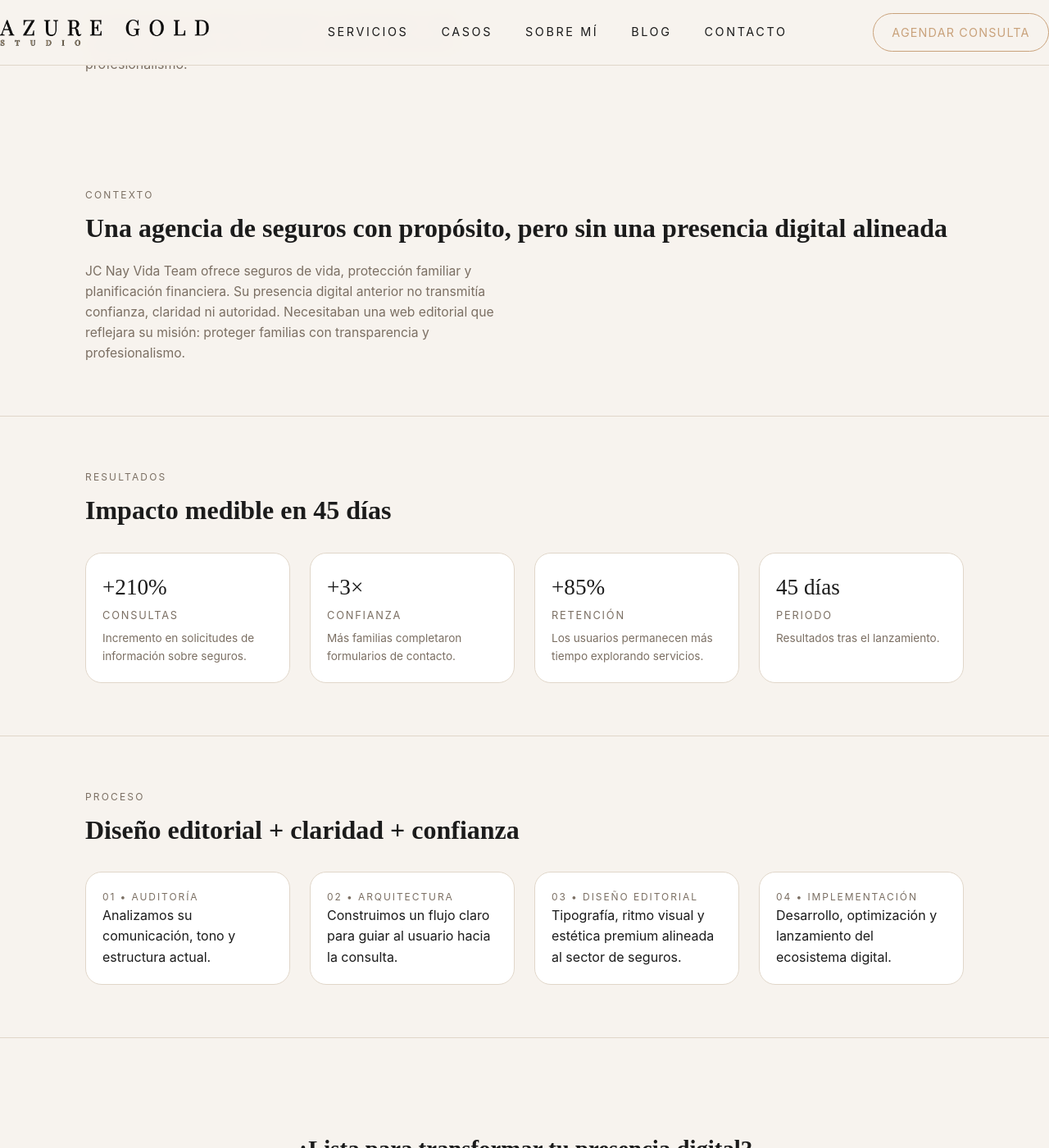
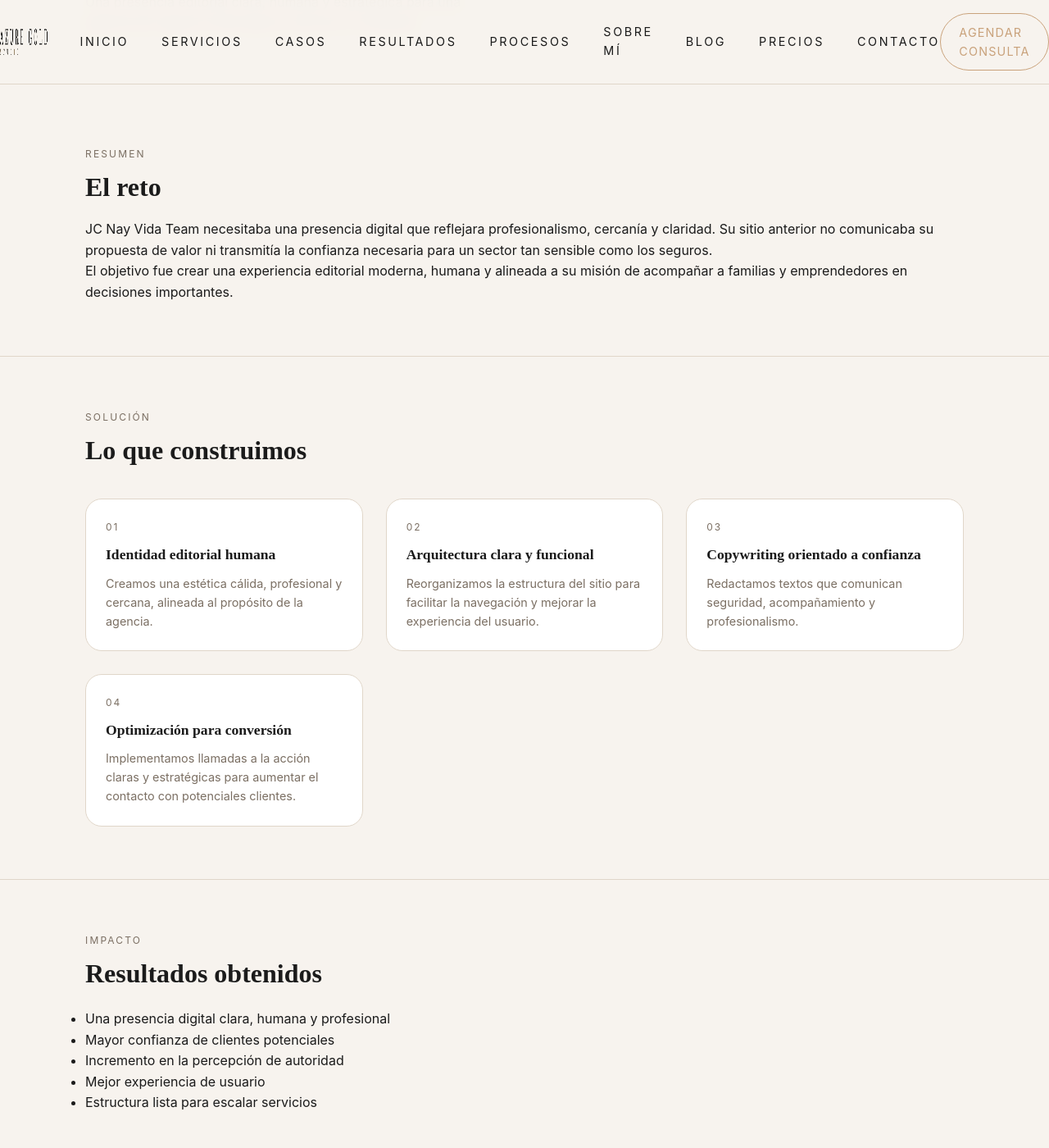
Before and after one commit to jcynay0206/mi_portfolio, a Jekyll site: the page casos/jcnay-vida-team/index.html, which Jekyll copies as it is, in a window 1280 px wide and 1400 px high, scrolled down 272 px. Shown: the whole window at 82% size. Built offline with Jekyll 4.4.1, drawn with Linux system fonts in a browser that asks for light colours; some of the changed text lies outside the part shown.

Commit message:
Update index.html

```diff
--- a/casos/jcnay-vida-team/index.html
+++ b/casos/jcnay-vida-team/index.html
@@ -2,7 +2,7 @@
 <html lang="es">
 <head>
   <meta charset="UTF-8">
-  <title>JC Nay Vida Team — Caso de Estudio</title>
+  <title>JC Nay Vida Team — Caso de estudio</title>
   <meta name="viewport" content="width=device-width, initial-scale=1">
   <link rel="stylesheet" href="/assets/styles.css">
   <link rel="icon" href="/assets/favicon.ico">
@@ -21,10 +21,14 @@
     </a>
 
     <div class="menu-links">
+      <a href="/">Inicio</a>
       <a href="/servicios/">Servicios</a>
       <a href="/casos/">Casos</a>
+      <a href="/resultados/">Resultados</a>
+      <a href="/procesos/">Procesos</a>
       <a href="/sobre-mi/">Sobre mí</a>
       <a href="/blog/">Blog</a>
+      <a href="/precios/">Precios</a>
       <a href="/contacto/">Contacto</a>
     </div>
 
@@ -36,91 +40,91 @@
 <header class="hero hero-watermark fade-in">
   <div class="wrapper">
     <div class="hero-eyebrow">Caso de estudio</div>
-    <h1 class="hero-title">JC Nay Vida Team — Presencia editorial para una agencia de seguros moderna</h1>
+    <h1 class="hero-title">JC Nay Vida Team</h1>
     <p class="hero-subtitle">
-      Transformamos su presencia digital en una plataforma clara, humana y estratégica que comunica confianza, protección y profesionalismo.
+      Una presencia editorial clara, humana y estratégica para una agencia de seguros enfocada en servicio y confianza.
     </p>
   </div>
 </header>
 
-<!-- CONTEXTO -->
+<!-- INTRO -->
 <section>
   <div class="wrapper">
-    <div class="section-label">Contexto</div>
-    <h2 class="section-title fade-up delay-1">Una agencia de seguros con propósito, pero sin una presencia digital alineada</h2>
-    <p class="section-subtitle fade-up delay-2">
-      JC Nay Vida Team ofrece seguros de vida, protección familiar y planificación financiera.
-      Su presencia digital anterior no transmitía confianza, claridad ni autoridad.
-      Necesitaban una web editorial que reflejara su misión: proteger familias con transparencia y profesionalismo.
+    <div class="section-label">Resumen</div>
+    <h2 class="section-title fade-up delay-1">El reto</h2>
+
+    <p class="fade-up delay-2">
+      JC Nay Vida Team necesitaba una presencia digital que reflejara profesionalismo, cercanía y claridad.
+      Su sitio anterior no comunicaba su propuesta de valor ni transmitía la confianza necesaria para un sector tan sensible como los seguros.
+    </p>
+
+    <p class="fade-up delay-3">
+      El objetivo fue crear una experiencia editorial moderna, humana y alineada a su misión de acompañar a familias y emprendedores en decisiones importantes.
     </p>
   </div>
 </section>
 
-<!-- MÉTRICAS -->
+<!-- SOLUCIÓN -->
 <section>
   <div class="wrapper">
-    <div class="section-label">Resultados</div>
-    <h2 class="section-title fade-up delay-1">Impacto medible en 45 días</h2>
+    <div class="section-label">Solución</div>
+    <h2 class="section-title fade-up delay-1">Lo que construimos</h2>
 
-    <div class="metrics-row">
-      <div class="metric-block fade-up delay-1">
-        <div class="metric-block-value">+210%</div>
-        <div class="metric-block-label">Consultas</div>
-        <p class="metric-block-text">Incremento en solicitudes de información sobre seguros.</p>
-      </div>
+    <div class="cards-3" style="margin-top: 2.5rem;">
 
-      <div class="metric-block fade-up delay-2">
-        <div class="metric-block-value">+3×</div>
-        <div class="metric-block-label">Confianza</div>
-        <p class="metric-block-text">Más familias completaron formularios de contacto.</p>
-      </div>
+      <article class="card fade-up delay-1">
+        <div class="card-label">01</div>
+        <h3 class="card-title">Identidad editorial humana</h3>
+        <p class="card-text">
+          Creamos una estética cálida, profesional y cercana, alineada al propósito de la agencia.
+        </p>
+      </article>
 
-      <div class="metric-block fade-up delay-3">
-        <div class="metric-block-value">+85%</div>
-        <div class="metric-block-label">Retención</div>
-        <p class="metric-block-text">Los usuarios permanecen más tiempo explorando servicios.</p>
-      </div>
+      <article class="card fade-up delay-2">
+        <div class="card-label">02</div>
+        <h3 class="card-title">Arquitectura clara y funcional</h3>
+        <p class="card-text">
+          Reorganizamos la estructura del sitio para facilitar la navegación y mejorar la experiencia del usuario.
+        </p>
+      </article>
 
-      <div class="metric-block fade-up delay-4">
-        <div class="metric-block-value">45 días</div>
-        <div class="metric-block-label">Periodo</div>
-        <p class="metric-block-text">Resultados tras el lanzamiento.</p>
-      </div>
+      <article class="card fade-up delay-3">
+        <div class="card-label">03</div>
+        <h3 class="card-title">Copywriting orientado a confianza</h3>
+        <p class="card-text">
+          Redactamos textos que comunican seguridad, acompañamiento y profesionalismo.
+        </p>
+      </article>
+
+      <article class="card fade-up delay-4">
+        <div class="card-label">04</div>
+        <h3 class="card-title">Optimización para conversión</h3>
+        <p class="card-text">
+          Implementamos llamadas a la acción claras y estratégicas para aumentar el contacto con potenciales clientes.
+        </p>
+      </article>
+
     </div>
   </div>
 </section>
 
-<!-- PROCESO -->
+<!-- RESULTADOS -->
 <section>
   <div class="wrapper">
-    <div class="section-label">Proceso</div>
-    <h2 class="section-title fade-up delay-1">Diseño editorial + claridad + confianza</h2>
+    <div class="section-label">Impacto</div>
+    <h2 class="section-title fade-up delay-1">Resultados obtenidos</h2>
 
-    <div class="process-grid">
-      <div class="process-step fade-up delay-1">
-        <div class="card-label">01 • Auditoría</div>
-        <p>Analizamos su comunicación, tono y estructura actual.</p>
-      </div>
-
-      <div class="process-step fade-up delay-2">
-        <div class="card-label">02 • Arquitectura</div>
-        <p>Construimos un flujo claro para guiar al usuario hacia la consulta.</p>
-      </div>
-
-      <div class="process-step fade-up delay-3">
-        <div class="card-label">03 • Diseño editorial</div>
-        <p>Tipografía, ritmo visual y estética premium alineada al sector de seguros.</p>
-      </div>
-
-      <div class="process-step fade-up delay-4">
-        <div class="card-label">04 • Implementación</div>
-        <p>Desarrollo, optimización y lanzamiento del ecosistema digital.</p>
-      </div>
-    </div>
+    <ul class="about-list fade-up delay-2" style="margin-top: 1.5rem;">
+      <li>Una presencia digital clara, humana y profesional</li>
+      <li>Mayor confianza de clientes potenciales</li>
+      <li>Incremento en la percepción de autoridad</li>
+      <li>Mejor experiencia de usuario</li>
+      <li>Estructura lista para escalar servicios</li>
+    </ul>
   </div>
 </section>
 
-<!-- CTA -->
+<!-- CTA FINAL -->
 <section class="fade-in delay-2">
   <div class="wrapper cta-final">
     <h2>¿Lista para transformar tu presencia digital?</h2>
@@ -145,6 +149,7 @@
           <li><a href="/casos/">Casos</a></li>
           <li><a href="/sobre-mi/">Sobre mí</a></li>
           <li><a href="/blog/">Blog</a></li>
+          <li><a href="/precios/">Precios</a></li>
           <li><a href="/contacto/">Contacto</a></li>
         </ul>
       </div>
```
Lines whose indentation alone changed are shown as unchanged.
